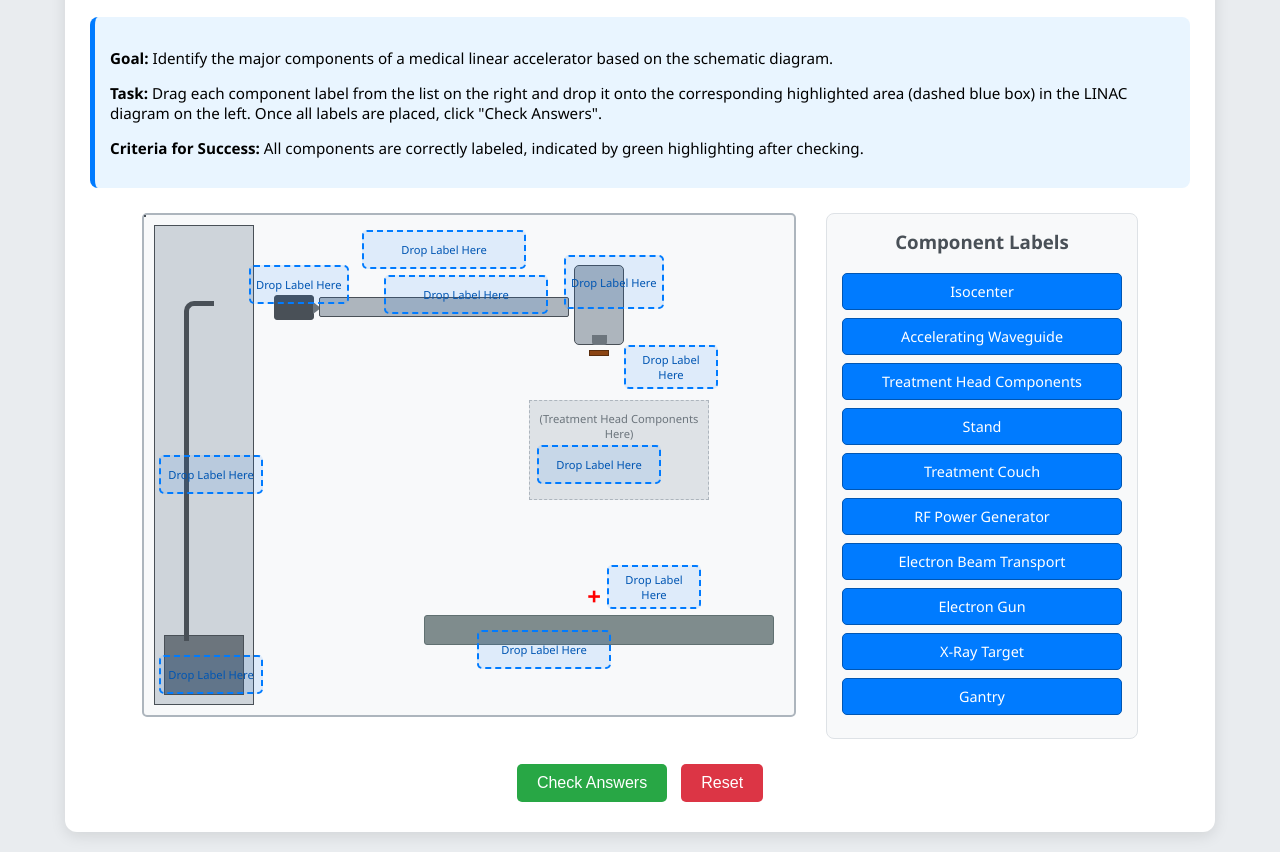
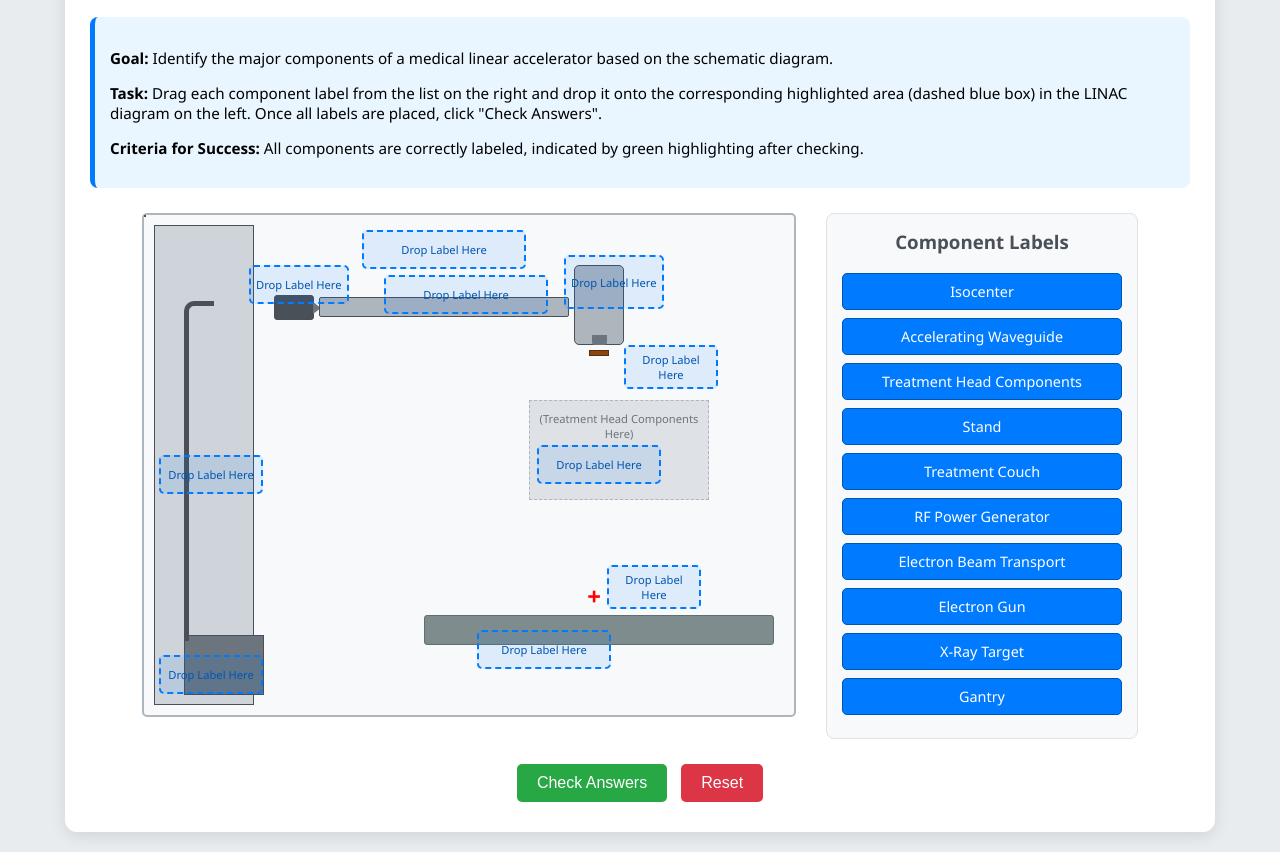
Before and after one commit to RTApps79/RT-Games, a plain HTML site: page linac-parts/index.html in a window 1280 px wide. Shown: the part 132-984 px from the top of the page. Drawn offline with Linux system fonts and the light colour scheme.

Commit message:
Update index.html

```diff
--- a/linac-parts/index.html
+++ b/linac-parts/index.html
@@ -41,7 +41,7 @@
         .component-visual { position: absolute; border: 1px solid #495057; box-sizing: border-box; background-color: #dee2e6; /* Default grey */ }
 
         .stand { left: 10px; top: 10px; width: 100px; height: 480px; background-color: #ced4da; }
-        .rf-power { left: 20px; bottom: 20px; width: 80px; height: 60px; background-color: #6c757d; }
+        .rf-power { left: 40px; bottom: 20px; width: 80px; height: 60px; background-color: #6c757d; }
         .rf-pipe { position: absolute; left: 40px; bottom: 74px; width: 30px; height: 340px; border-left: 5px solid #495057; border-top: 5px solid #495057; border-radius: 10px 0 0 0; background: none; border-bottom: none; border-right: none; }
          }
 
```
